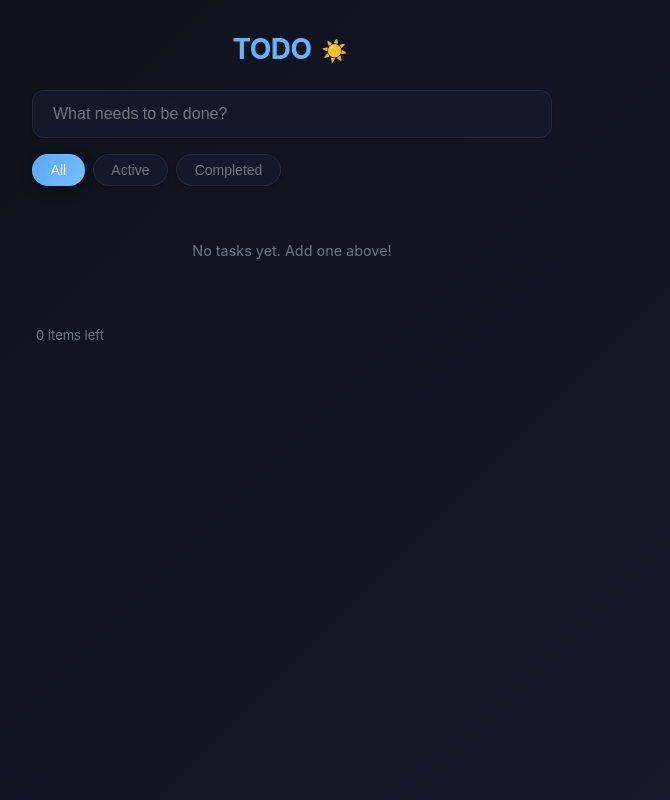
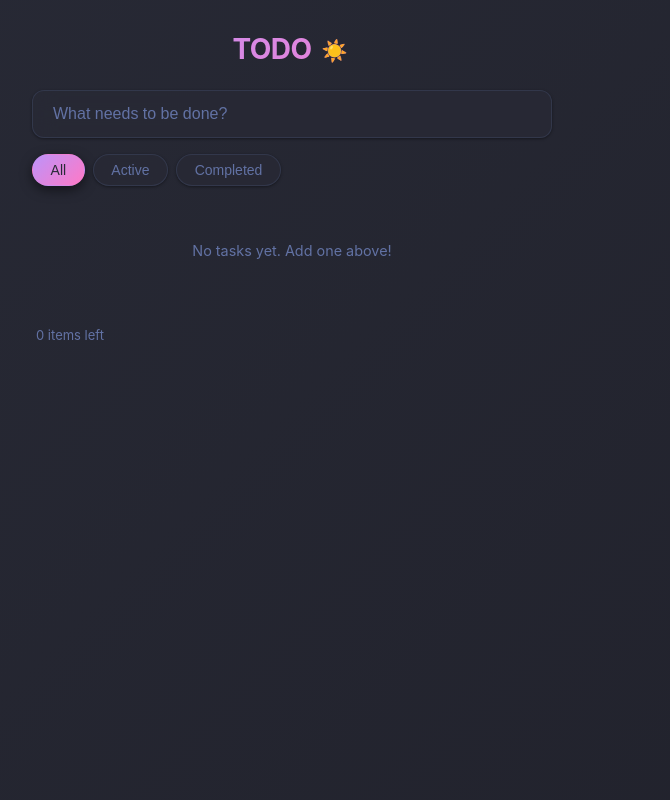
Before and after one commit to fabianedl777/todo-app, a website: page index.html in a window 1280 px wide. Both pictures are taken after a click on the button "Toggle dark mode". Shown: the whole page, without its empty margins (348-1018 px from the left). Drawn offline with Linux system fonts and the light colour scheme.

Commit message:
feat: dracula theme for dark mode

```diff
--- a/styles.css
+++ b/styles.css
@@ -22,20 +22,20 @@
 }
 
 [data-theme="dark"] {
-  --bg: #0d1117;
-  --bg-gradient: linear-gradient(135deg, #0d1117 0%, #161b2e 100%);
-  --text: #e6edf3;
-  --item-bg: rgba(22, 27, 46, 0.75);
-  --item-bg-solid: #16213e;
-  --border: rgba(255, 255, 255, 0.08);
-  --muted: #6e7681;
-  --accent: #58a6ff;
-  --accent-gradient: linear-gradient(135deg, #58a6ff 0%, #79c0ff 100%);
-  --accent-text: #fff;
-  --danger: #ff7b72;
-  --shadow-sm: 0 1px 3px rgba(0, 0, 0, 0.3);
-  --shadow-md: 0 4px 12px rgba(0, 0, 0, 0.4);
-  --shadow-lg: 0 8px 24px rgba(0, 0, 0, 0.5);
+  --bg: #282a36;
+  --bg-gradient: linear-gradient(135deg, #282a36 0%, #21222c 100%);
+  --text: #f8f8f2;
+  --item-bg: rgba(40, 42, 54, 0.75);
+  --item-bg-solid: #282a36;
+  --border: rgba(98, 114, 164, 0.2);
+  --muted: #6272a4;
+  --accent: #bd93f9;
+  --accent-gradient: linear-gradient(135deg, #bd93f9 0%, #ff79c6 100%);
+  --accent-text: #282a36;
+  --danger: #ff5555;
+  --shadow-sm: 0 1px 3px rgba(0, 0, 0, 0.4);
+  --shadow-md: 0 4px 12px rgba(0, 0, 0, 0.5);
+  --shadow-lg: 0 8px 24px rgba(0, 0, 0, 0.6);
 }
 
 body {
@@ -223,8 +223,8 @@ h1 {
 }
 
 .todo__priority--high { color: var(--danger); }
-.todo__priority--medium { color: #888; }
-.todo__priority--low { color: var(--accent); }
+.todo__priority--medium { color: #6272a4; }
+.todo__priority--low { color: #8be9fd; }
 
 /* Task text */
 .todo__text {
```
